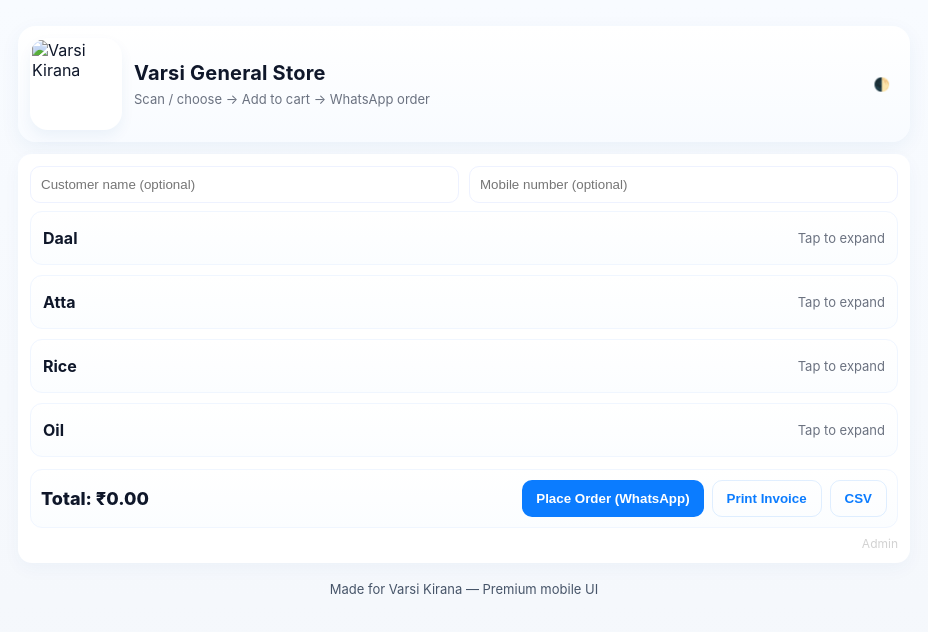
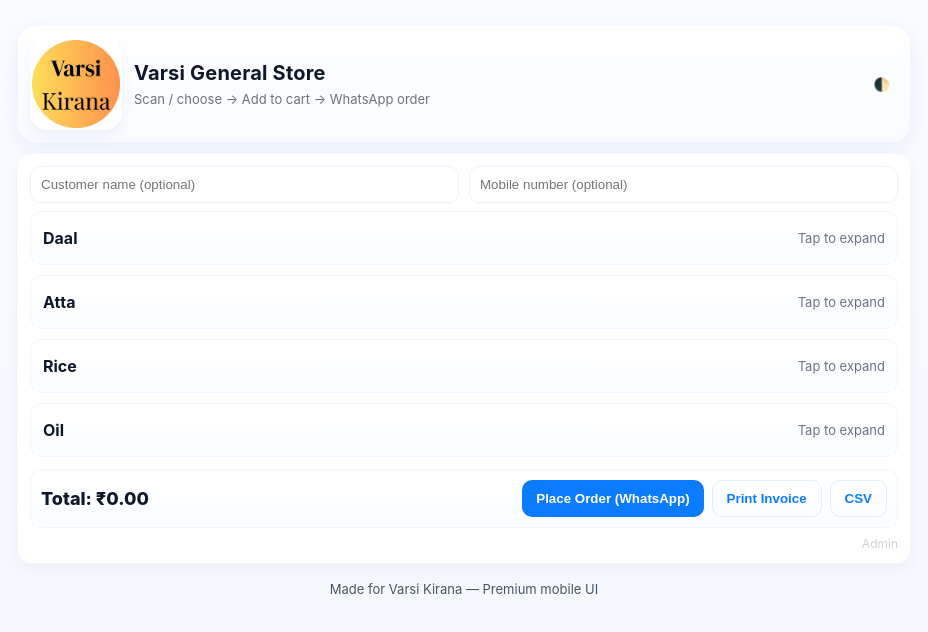
Before and after one commit to mybg129/varsikirana-app, a plain HTML site: page index.html in a window 1280 px wide. Shown: the whole page, without its empty margins (176-1104 px from the left). Drawn offline with Linux system fonts and the light colour scheme.

Commit message:
Update index.html

```diff
--- a/index.html
+++ b/index.html
@@ -78,7 +78,7 @@
 <div class="app">
   <div class="header fadeIn">
     <div class="logo" id="logoBox" title="Double-tap for admin">
-      <img id="logoImg" src="Varsi_kirana.png" alt="Varsi Kirana">
+      <img id="logoImg" src="varsi.png" alt="Varsi Kirana">
     </div>
     <div class="shopTitle">
       <h1 id="shopName">Varsi General Store</h1>
```
